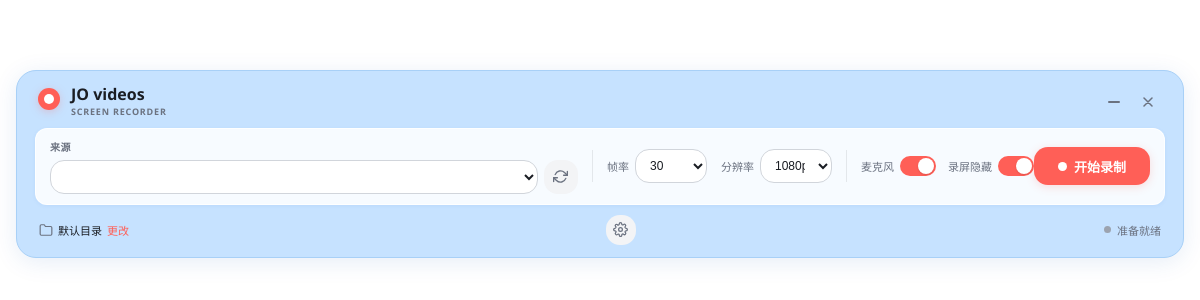
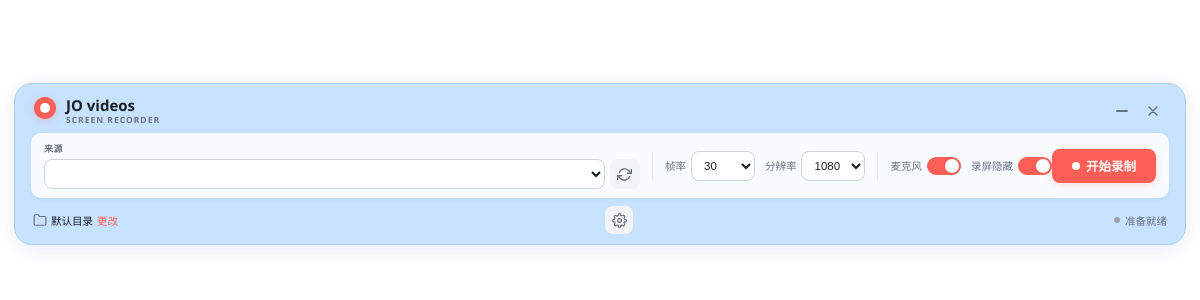
Before and after one commit to 3679973612/JO-videos, an Electron app: page src/index.html in a window 1200 px wide. Shown: the part 236-536 px from the top of the page. Drawn offline with Linux system fonts and the light colour scheme; no server answers.

Commit message:
feat: v2.0.0 - optimized layout
- Refined spacing and typography across all elements
- Smaller, more compact controls
- Polished toggle switches and buttons
- Better visual hierarchy
- Updated version to 2.0.0

```diff
--- a/package.json
+++ b/package.json
@@ -1,6 +1,6 @@
 {
     "name": "jo-videos",
-    "version": "1.0.0",
+    "version": "2.0.0",
     "description": "JO videos screen recorder for Windows",
     "author": "Codex",
     "main": "src/main.js",
--- a/src/styles.css
+++ b/src/styles.css
@@ -11,115 +11,114 @@
   --s: #f3f4f6;
   --sh: #e5e7eb;
   --bg: #c6e2ff;
-  --bg-light: #dbeafe;
-  --bg-card: rgba(255,255,255,0.85);
-  --border: rgba(255,255,255,0.90);
-  --rs: 12px;
-  --rm: 14px;
-  --rl: 20px;
-  --tr: 180ms cubic-bezier(0.22,1,0.36,1);
+  --bg-card: rgba(255,255,255,0.88);
+  --border: rgba(255,255,255,0.92);
+  --rs: 10px;
+  --rm: 12px;
+  --rl: 18px;
+  --tr: 160ms cubic-bezier(0.22,1,0.36,1);
 }
-* { box-sizing: border-box; }
-html,body { margin:0; width:100%; height:100%; overflow:hidden; background:transparent; }
-body { display:flex; align-items:center; justify-content:center; padding:16px; }
+* { box-sizing: border-box; margin:0; padding:0; }
+html,body { width:100%; height:100%; overflow:hidden; background:transparent; }
+body { display:flex; align-items:center; justify-content:center; padding:14px; }
 
 .shell {
   width:100%;
   background:var(--bg);
   border:1px solid #a8d0f7;
   border-radius:var(--rl);
-  box-shadow:0 4px 24px rgba(0,80,180,0.10);
-  padding:14px 18px 12px;
-  display:flex; flex-direction:column; gap:10px;
+  box-shadow:0 4px 20px rgba(0,80,180,0.10);
+  padding:12px 16px 10px;
+  display:flex; flex-direction:column; gap:8px;
   -webkit-app-region:drag;
 }
-button,select,input,label,fieldset,.controls,.footer { -webkit-app-region:no-drag; }
+button,select,input,label,.controls,.footer { -webkit-app-region:no-drag; }
 
 /* --- Header --- */
 .top-bar { display:flex; align-items:center; justify-content:space-between; padding:0 2px; }
-.brand { display:flex; align-items:center; gap:10px; }
-.logo { flex-shrink:0; filter:drop-shadow(0 2px 4px rgba(255,95,87,0.25)); }
-.brand-text { display:flex; flex-direction:column; gap:0; }
-.brand-text h1 { margin:0; font-size:16px; font-weight:700; color:var(--t); line-height:1.2; }
-.subtitle { font-size:9px; color:var(--ts); letter-spacing:0.8px; text-transform:uppercase; font-weight:600; }
-.win-controls { display:flex; gap:4px; }
+.brand { display:flex; align-items:center; gap:9px; }
+.logo { flex-shrink:0; filter:drop-shadow(0 2px 4px rgba(255,95,87,0.22)); }
+.brand-text { display:flex; flex-direction:column; }
+.brand-text h1 { font-size:15px; font-weight:700; color:var(--t); line-height:1.2; }
+.subtitle { font-size:8.5px; color:var(--ts); letter-spacing:1px; text-transform:uppercase; font-weight:600; }
+.win-controls { display:flex; gap:3px; }
 .win-btn {
-  width:30px; height:30px; padding:0; border:none; border-radius:var(--rm);
-  background:transparent; color:var(--ts);
+  width:28px; height:28px; padding:0; border:none;
+  border-radius:8px; background:transparent; color:var(--ts);
   cursor:pointer; display:flex; align-items:center; justify-content:center;
   transition:background var(--tr),color var(--tr);
 }
 .win-btn:hover { background:rgba(0,0,0,0.06); color:var(--t); }
-.win-btn.danger:hover { background:rgba(255,95,87,0.15); color:var(--p); }
+.win-btn.danger:hover { background:rgba(255,95,87,0.14); color:var(--p); }
 
-/* --- Controls Row --- */
+/* --- Controls Bar --- */
 .controls {
-  display:flex; align-items:center; gap:0;
+  display:flex; align-items:center;
   background:var(--bg-card);
   border:1px solid var(--border);
   border-radius:var(--rs);
-  padding:10px 14px;
-  box-shadow:0 1px 4px rgba(0,80,180,0.06);
+  padding:8px 12px;
+  box-shadow:0 1px 4px rgba(0,80,180,0.05);
+  gap:0;
 }
-.divider { width:1px; height:32px; background:rgba(0,0,0,0.08); margin:0 14px; flex-shrink:0; }
+.divider { width:1px; height:28px; background:rgba(0,0,0,0.07); margin:0 12px; flex-shrink:0; }
 
-/* --- Source Section --- */
-.source-section { display:flex; flex-direction:column; gap:6px; min-width:0; flex:1; }
-.section-label { font-size:10px; font-weight:600; color:var(--ts); text-transform:uppercase; letter-spacing:0.5px; }
-.source-row { display:flex; align-items:center; gap:6px; }
+/* --- Source --- */
+.source-section { display:flex; flex-direction:column; gap:4px; min-width:0; flex:1; }
+.section-label { font-size:9px; font-weight:600; color:var(--ts); text-transform:uppercase; letter-spacing:0.6px; }
+.source-row { display:flex; align-items:center; gap:5px; }
 .select {
-  height:34px; border-radius:var(--rm);
+  height:30px; border-radius:8px;
   border:1px solid var(--b); background:var(--w);
-  color:var(--t); font-size:12px; font-weight:500;
-  padding:0 10px; outline:none; cursor:pointer;
+  color:var(--t); font-size:11.5px; font-weight:500;
+  padding:0 8px; outline:none; cursor:pointer;
   transition:border-color var(--tr),box-shadow var(--tr);
-  min-width:0;
 }
 .select:hover { border-color:var(--bh); }
-.select:focus { border-color:#4da3f5; box-shadow:0 0 0 2px rgba(77,163,245,0.12); }
-.source-row .select { flex:1; }
-.select.sm { width:72px; }
+.select:focus { border-color:#4da3f5; box-shadow:0 0 0 2px rgba(77,163,245,0.10); }
+.source-row .select { flex:1; min-width:0; }
+.select.sm { width:64px; }
 .icon-btn {
-  width:34px; height:34px; padding:0;
-  border:none; border-radius:var(--rm);
+  width:30px; height:30px; padding:0;
+  border:none; border-radius:8px;
   background:var(--s); color:var(--ts);
   cursor:pointer; display:flex; align-items:center; justify-content:center;
   transition:background var(--tr),color var(--tr);
 }
 .icon-btn:hover { background:var(--sh); color:var(--t); }
 
-/* --- Settings Section --- */
-.settings-section { display:flex; align-items:center; gap:14px; flex-shrink:0; }
-.setting { display:flex; align-items:center; gap:6px; }
-.setting-label { font-size:11px; color:var(--ts); font-weight:500; white-space:nowrap; }
-.custom-res { display:flex; align-items:center; gap:3px; }
+/* --- Settings --- */
+.settings-section { display:flex; align-items:center; gap:10px; flex-shrink:0; }
+.setting { display:flex; align-items:center; gap:5px; }
+.setting-label { font-size:10.5px; color:var(--ts); font-weight:500; white-space:nowrap; }
+.custom-res { display:flex; align-items:center; gap:2px; }
 .custom-res.hidden { display:none !important; }
 .custom-res input {
-  width:56px; height:30px; border-radius:var(--rs);
+  width:50px; height:26px; border-radius:6px;
   border:1px solid var(--b); background:var(--w);
-  color:var(--t); font-size:11px; font-weight:500;
-  padding:0 4px; text-align:center; outline:none;
+  color:var(--t); font-size:10.5px; font-weight:500;
+  padding:0 3px; text-align:center; outline:none;
   transition:border-color var(--tr),box-shadow var(--tr);
 }
-.custom-res input:focus { border-color:#4da3f5; box-shadow:0 0 0 2px rgba(77,163,245,0.12); }
-.custom-res .x { color:var(--ts); font-size:11px; }
+.custom-res input:focus { border-color:#4da3f5; box-shadow:0 0 0 2px rgba(77,163,245,0.10); }
+.custom-res .x { color:var(--ts); font-size:10.5px; }
 
-/* --- Toggles Section --- */
-.toggles-section { display:flex; align-items:center; gap:12px; flex-shrink:0; }
-.toggle-item { display:flex; align-items:center; gap:6px; cursor:pointer; }
-.toggle-label { font-size:11px; color:var(--ts); font-weight:500; white-space:nowrap; }
-.switch { position:relative; width:36px; height:20px; display:inline-block; cursor:pointer; }
-.switch input { opacity:0; width:0; height:0; }
+/* --- Toggles --- */
+.toggles-section { display:flex; align-items:center; gap:10px; flex-shrink:0; }
+.toggle-item { display:flex; align-items:center; gap:5px; cursor:pointer; }
+.toggle-label { font-size:10.5px; color:var(--ts); font-weight:500; white-space:nowrap; }
+.switch { position:relative; width:34px; height:18px; display:inline-block; cursor:pointer; }
+.switch input { opacity:0; width:0; height:0; position:absolute; }
 .slider {
-  position:absolute; top:0; left:0; right:0; bottom:0;
-  background:#d1d5db; border-radius:var(--rm);
+  position:absolute; inset:0;
+  background:#d1d5db; border-radius:9px;
   transition:background var(--tr);
 }
 .slider::before {
   content:''; position:absolute;
-  width:16px; height:16px; border-radius:999px;
-  left:2px; bottom:2px;
-  background:white; box-shadow:0 1px 2px rgba(0,0,0,0.12);
+  width:14px; height:14px; border-radius:999px;
+  left:2px; top:2px;
+  background:white; box-shadow:0 1px 2px rgba(0,0,0,0.10);
   transition:transform var(--tr);
 }
 .switch input:checked + .slider { background:var(--p); }
@@ -127,64 +126,64 @@ button,select,input,label,fieldset,.controls,.footer { -webkit-app-region:no-dra
 
 /* --- Record Button --- */
 .record-btn {
-  height:38px; padding:0 24px; border:none; border-radius:var(--rm);
+  height:34px; padding:0 20px; border:none; border-radius:8px;
   background:var(--p); color:white;
-  font-size:13px; font-weight:600; cursor:pointer;
-  display:flex; align-items:center; gap:7px;
-  box-shadow:0 2px 10px rgba(255,95,87,0.20);
+  font-size:12.5px; font-weight:600; cursor:pointer;
+  display:flex; align-items:center; gap:6px;
+  box-shadow:0 2px 8px rgba(255,95,87,0.20);
   transition:background var(--tr),box-shadow var(--tr),transform var(--tr);
   margin-left:auto; flex-shrink:0;
 }
-.record-btn:hover { background:var(--ph); box-shadow:0 4px 18px rgba(255,95,87,0.28); transform:translateY(-1px); }
+.record-btn:hover { background:var(--ph); box-shadow:0 4px 16px rgba(255,95,87,0.28); transform:translateY(-1px); }
 .record-btn:active { transform:translateY(0); }
-.record-dot { width:9px; height:9px; border-radius:999px; background:white; flex-shrink:0; }
+.record-dot { width:8px; height:8px; border-radius:999px; background:white; flex-shrink:0; }
 .record-btn.recording { animation:pulse-btn 1.6s ease-in-out infinite; }
 .record-btn.recording .record-dot { background:#ffcccc; }
-@keyframes pulse-btn { 0%,100%{box-shadow:0 2px 10px rgba(255,95,87,0.20)} 50%{box-shadow:0 2px 24px rgba(255,95,87,0.45)} }
+@keyframes pulse-btn { 0%,100%{box-shadow:0 2px 8px rgba(255,95,87,0.20)} 50%{box-shadow:0 2px 22px rgba(255,95,87,0.45)} }
 
 /* --- Footer --- */
 .footer {
   display:flex; align-items:center; justify-content:space-between;
-  padding:0 4px; min-height:20px;
+  padding:0 2px; min-height:18px;
 }
-.dir-picker { display:flex; align-items:center; gap:5px; font-size:11px; color:var(--ts); }
-.dir-path { color:var(--t); font-weight:500; max-width:160px; overflow:hidden; text-overflow:ellipsis; white-space:nowrap; }
-.dir-link { background:none; border:none; padding:0; font-size:11px; font-weight:500; color:var(--p); cursor:pointer; }
+.dir-picker { display:flex; align-items:center; gap:4px; font-size:10.5px; color:var(--ts); }
+.dir-path { color:var(--t); font-weight:500; max-width:140px; overflow:hidden; text-overflow:ellipsis; white-space:nowrap; }
+.dir-link { background:none; border:none; padding:0; font-size:10.5px; font-weight:500; color:var(--p); cursor:pointer; }
 .dir-link:hover { color:var(--ph); text-decoration:underline; }
-.status { display:flex; align-items:center; gap:6px; font-size:11px; color:var(--ts); }
-.status-dot { width:7px; height:7px; border-radius:999px; background:#9ca3af; flex-shrink:0; transition:background var(--tr); }
+.status { display:flex; align-items:center; gap:5px; font-size:10.5px; color:var(--ts); }
+.status-dot { width:6px; height:6px; border-radius:999px; background:#9ca3af; flex-shrink:0; transition:background var(--tr); }
 .status-dot.recording { background:var(--p); animation:pulse-dot 1.2s ease-in-out infinite; }
 @keyframes pulse-dot { 0%,100%{opacity:1} 50%{opacity:0.3} }
 .status-dot.exporting { background:#f59e42; animation:pulse-dot 0.8s ease-in-out infinite; }
 .status-dot.success { background:#34d399; }
 .open-link {
   background:none; border:none; padding:0;
-  font-size:11px; font-weight:500; color:var(--p);
-  cursor:pointer; display:flex; align-items:center; gap:4px;
+  font-size:10.5px; font-weight:500; color:var(--p);
+  cursor:pointer; display:flex; align-items:center; gap:3px;
 }
 .open-link:hover { color:var(--ph); text-decoration:underline; }
 .hidden { display:none !important; }
 
 /* --- Settings Menu --- */
-.settings-wrap { position:relative; margin-left:8px; }
+.settings-wrap { position:relative; margin-left:6px; }
 .settings-btn {
-  width:30px; height:30px; padding:0; border:none;
-  border-radius:var(--rm); background:var(--s); color:var(--ts);
+  width:28px; height:28px; padding:0; border:none;
+  border-radius:8px; background:var(--s); color:var(--ts);
   cursor:pointer; display:flex; align-items:center; justify-content:center;
   transition:background var(--tr),color var(--tr);
 }
 .settings-btn:hover { background:var(--sh); color:var(--t); }
 .settings-panel {
-  position:absolute; bottom:36px; right:0; z-index:100;
+  position:absolute; bottom:34px; right:0; z-index:100;
   background:white; border:1px solid var(--b); border-radius:var(--rs);
-  box-shadow:0 4px 20px rgba(0,0,0,0.12);
-  padding:4px; min-width:140px;
+  box-shadow:0 4px 20px rgba(0,0,0,0.10);
+  padding:3px; min-width:130px;
   display:flex; flex-direction:column;
 }
 .settings-item {
-  display:flex; align-items:center; gap:8px;
-  padding:8px 12px; border:none; border-radius:8px;
-  background:none; color:var(--t); font-size:12px; font-weight:500;
+  display:flex; align-items:center; gap:7px;
+  padding:7px 10px; border:none; border-radius:7px;
+  background:none; color:var(--t); font-size:11.5px; font-weight:500;
   cursor:pointer; transition:background var(--tr),color var(--tr);
   white-space:nowrap;
 }
@@ -192,7 +191,7 @@ button,select,input,label,fieldset,.controls,.footer { -webkit-app-region:no-dra
 .settings-item.danger:hover { background:rgba(255,95,87,0.08); color:var(--p); }
 
 @media (max-width:800px) {
-  .controls { flex-wrap:wrap; gap:8px; }
+  .controls { flex-wrap:wrap; gap:6px; }
   .divider { display:none; }
   .source-section { flex-basis:100%; }
   .record-btn { margin-left:0; width:100%; justify-content:center; }
```
